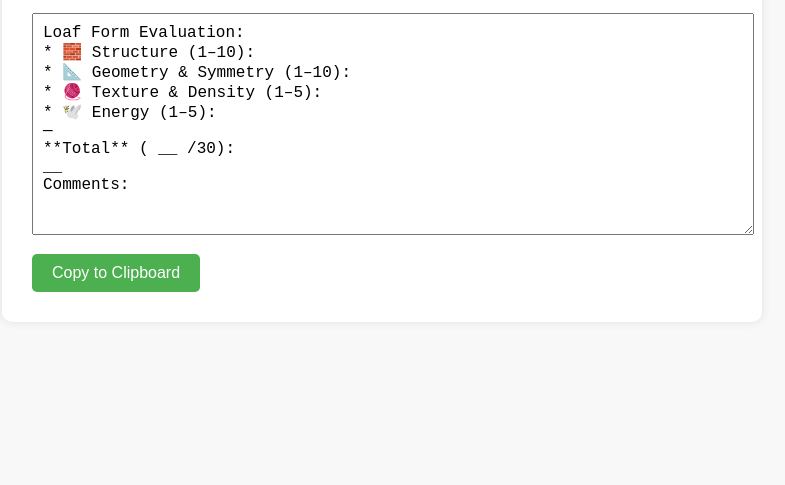
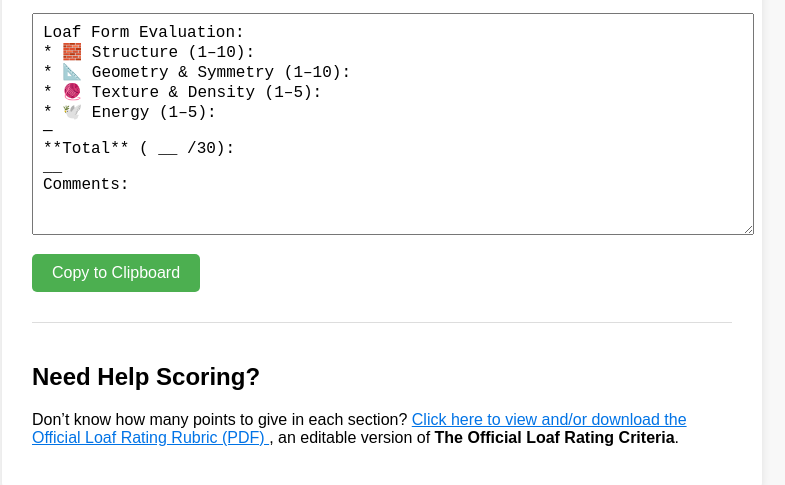
Before and after one commit to larkenlunai/Loaf-Rating-Format, a plain HTML site: page index.html in a window 1280 px wide. Shown: the part 171-656 px from the top of the page, without its empty margins (258-1043 px from the left). Drawn offline with Linux system fonts and the light colour scheme.

Commit message:
index.html

```diff
--- a/index.html
+++ b/index.html
@@ -59,6 +59,15 @@ __
 Comments:
         </textarea>
         <button onclick="copyToClipboard()">Copy to Clipboard</button>
+        <div style="margin-top: 30px; border-top: 1px solid #ddd; padding-top: 20px;">
+    <h2>Need Help Scoring?</h2>
+    <p>
+        Don’t know how many points to give in each section?
+        <a href="https://drive.google.com/file/d/18GcsCC4oLO8XRBl3tHf1fguj9w_1grZO/view?usp=sharing" target="_blank" style="color: #0073e6; text-decoration: underline;">
+            Click here to view and/or download the Official Loaf Rating Rubric (PDF)
+        </a>, an editable version of <strong>The Official Loaf Rating Criteria</strong>.
+    </p>
+</div>
     </div>
     <script>
         function copyToClipboard() {
```
